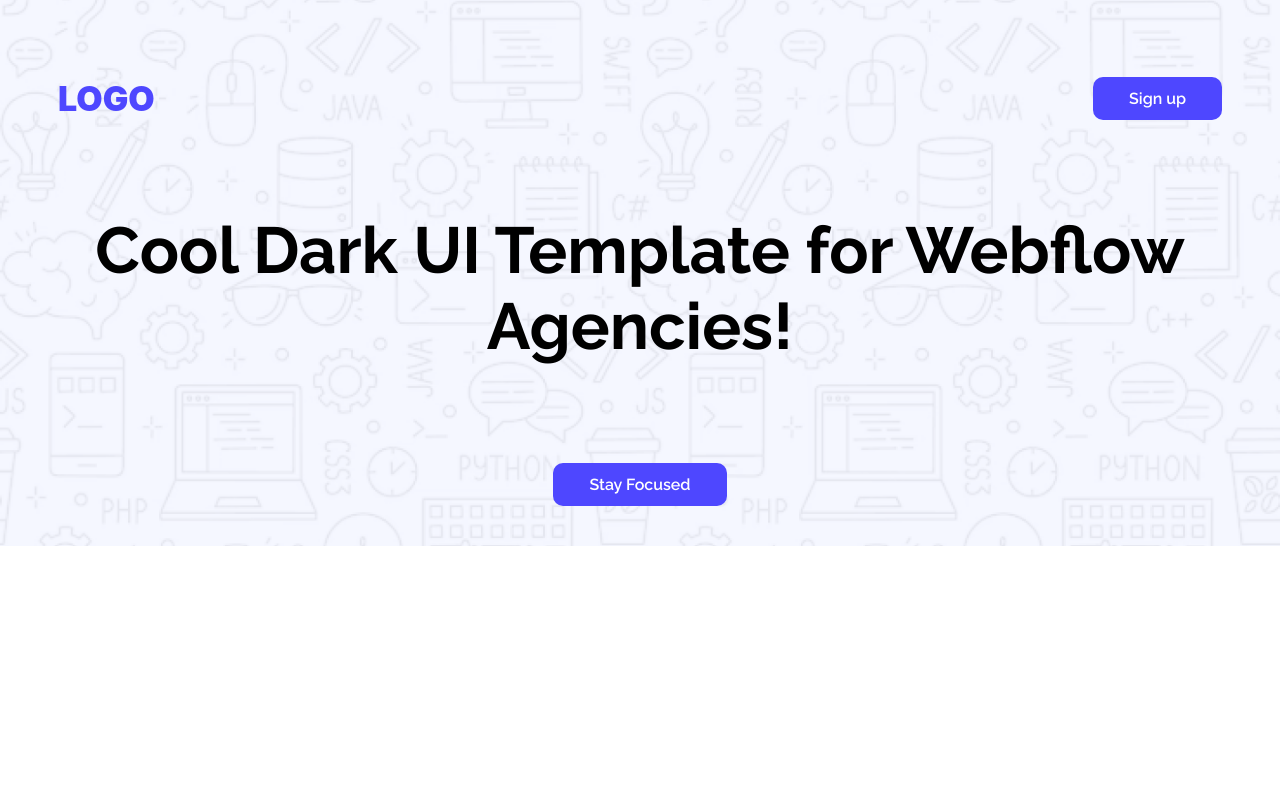
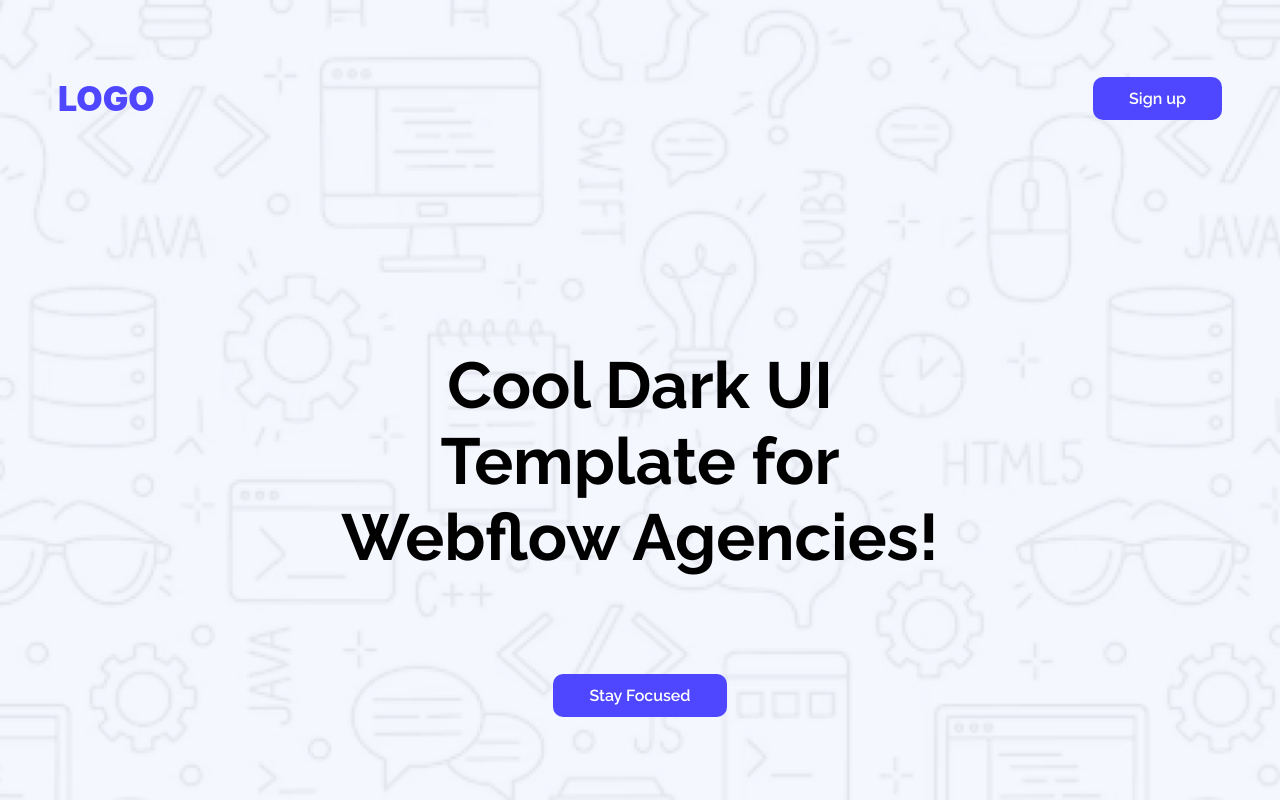
Before and after one commit to sweg177/B12Assignment, a plain HTML site: page B12A01.html in a window 1280 px wide. Shown: the top 800 px of the page. Drawn offline with Linux system fonts and the light colour scheme.

Commit message:
Banner Page complete

```diff
--- a/Styles/Styles.CSS
+++ b/Styles/Styles.CSS
@@ -53,5 +53,6 @@ nav{
     text-align: center;
     font-size: 65px;
     font-weight: bold;
+    margin: 200px 300px 260px 300px;
 
 }
```
